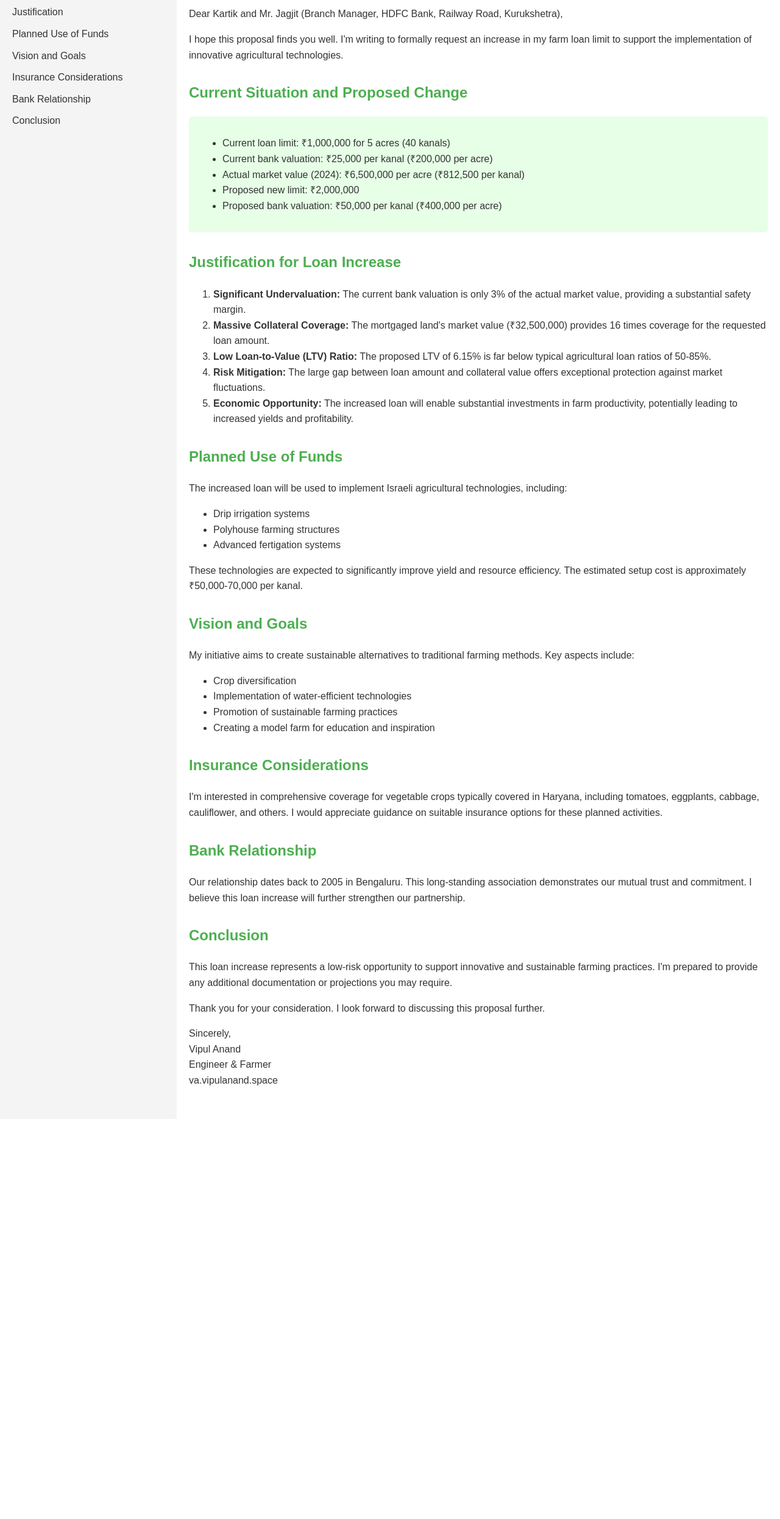
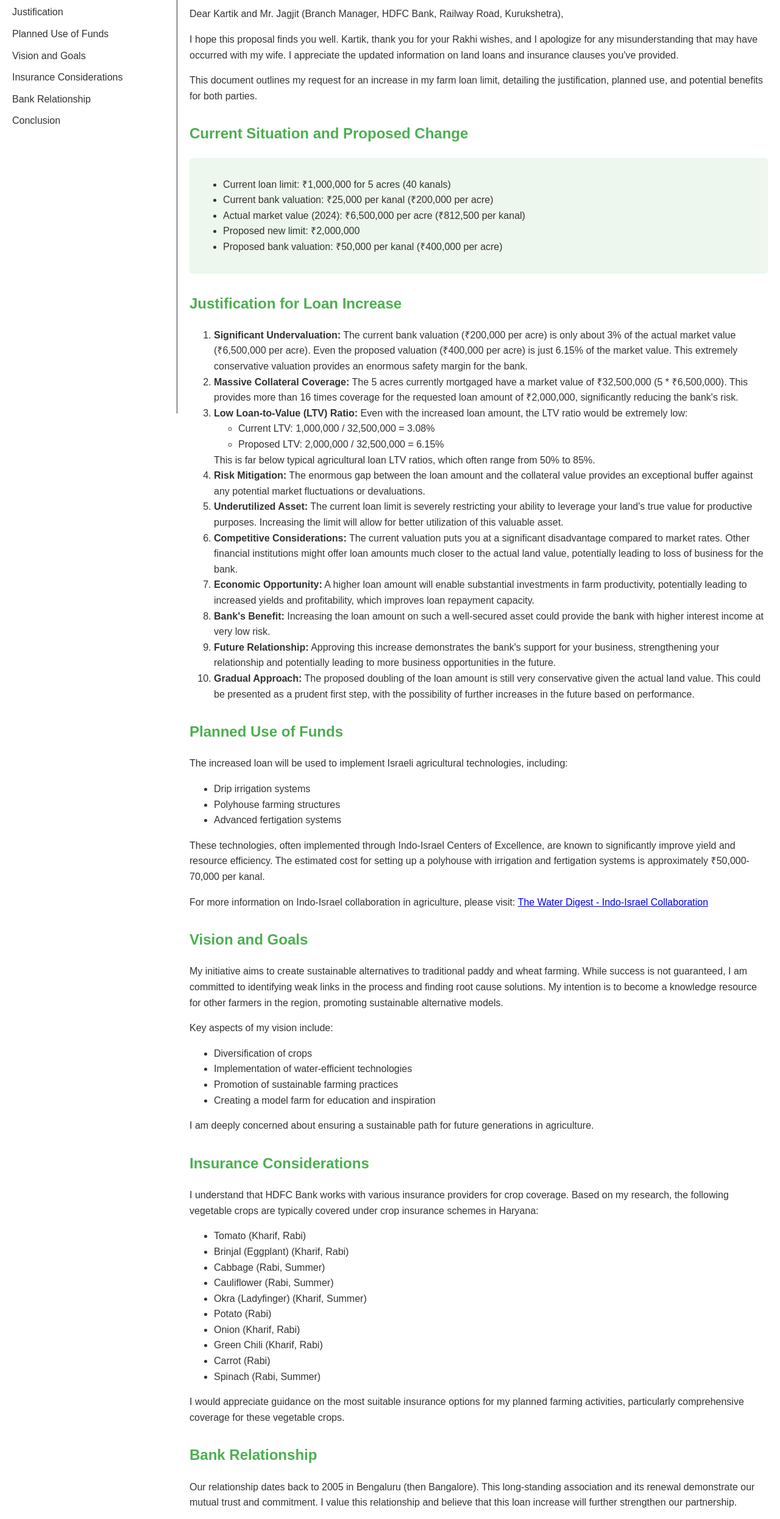
Before and after one commit to anandvip/hdfc-loan-file, a plain HTML site: page index.html in a window 1280 px wide. Shown: the part 162-2653 px from the top of the page at 61% size. Before the commit the page ends 1997 px from the top, so only its background shows below. Drawn offline with Linux system fonts and the light colour scheme.

Commit message:
Update index.html

```diff
--- a/index.html
+++ b/index.html
@@ -7,9 +7,13 @@
     <style>
         :root {
             --primary-color: #4CAF50;
-            --secondary-color: #45a049;
-            --background-color: #f4f4f4;
-            --text-color: #333;
+            --background-color: #ffffff;
+            --text-color: #333333;
+        }
+        .dark-mode {
+            --primary-color: #45a049;
+            --background-color: #333333;
+            --text-color: #ffffff;
         }
         body, html {
             margin: 0;
@@ -17,6 +21,7 @@
             font-family: Arial, sans-serif;
             line-height: 1.6;
             color: var(--text-color);
+            background-color: var(--background-color);
         }
         .container {
             display: flex;
@@ -26,15 +31,15 @@
             background-color: var(--background-color);
             width: 250px;
             padding: 20px;
-            transition: transform 0.3s ease-out;
-        }
-        aside.collapsed {
-            transform: translateX(-230px);
+            position: sticky;
+            top: 0;
+            height: 100vh;
+            overflow-y: auto;
+            border-right: 1px solid var(--text-color);
         }
         main {
             flex: 1;
             padding: 20px;
-            transition: margin-left 0.3s ease-out;
         }
         h1, h2, h3 {
             color: var(--primary-color);
@@ -52,42 +57,38 @@
         }
         .toggle-btn {
             background-color: var(--primary-color);
-            color: white;
+            color: var(--background-color);
             border: none;
             padding: 10px;
             cursor: pointer;
             position: fixed;
-            left: 250px;
-            top: 10px;
-            transition: left 0.3s ease-out;
-        }
-        .toggle-btn.collapsed {
-            left: 20px;
+            right: 20px;
+            top: 20px;
         }
         .section {
             margin-bottom: 30px;
         }
         .highlight {
-            background-color: #e6ffe6;
+            background-color: rgba(76, 175, 80, 0.1);
             padding: 15px;
             border-radius: 5px;
             margin: 10px 0;
         }
         @media (max-width: 768px) {
+            .container {
+                flex-direction: column;
+            }
             aside {
-                position: fixed;
-                height: 100%;
-                z-index: 1;
-            }
-            main {
-                margin-left: 0;
+                width: 100%;
+                height: auto;
+                position: static;
             }
         }
     </style>
 </head>
 <body>
     <div class="container">
-        <aside id="sidebar">
+        <aside>
             <nav>
                 <h2>Navigation</h2>
                 <ul>
@@ -103,15 +104,16 @@
             </nav>
         </aside>
 
-        <main id="main-content">
-            <button id="toggle-nav" class="toggle-btn">☰</button>
+        <main>
+            <button id="toggle-mode" class="toggle-btn">🌓</button>
 
             <h1>Farm Loan Increase Request - Vipul Anand</h1>
 
             <section id="introduction" class="section">
                 <h2>Introduction</h2>
                 <p>Dear Kartik and Mr. Jagjit (Branch Manager, HDFC Bank, Railway Road, Kurukshetra),</p>
-                <p>I hope this proposal finds you well. I'm writing to formally request an increase in my farm loan limit to support the implementation of innovative agricultural technologies.</p>
+                <p>I hope this proposal finds you well. Kartik, thank you for your Rakhi wishes, and I apologize for any misunderstanding that may have occurred with my wife. I appreciate the updated information on land loans and insurance clauses you've provided.</p>
+                <p>This document outlines my request for an increase in my farm loan limit, detailing the justification, planned use, and potential benefits for both parties.</p>
             </section>
 
             <section id="current-situation" class="section">
@@ -130,11 +132,21 @@
             <section id="justification" class="section">
                 <h2>Justification for Loan Increase</h2>
                 <ol>
-                    <li><strong>Significant Undervaluation:</strong> The current bank valuation is only 3% of the actual market value, providing a substantial safety margin.</li>
-                    <li><strong>Massive Collateral Coverage:</strong> The mortgaged land's market value (₹32,500,000) provides 16 times coverage for the requested loan amount.</li>
-                    <li><strong>Low Loan-to-Value (LTV) Ratio:</strong> The proposed LTV of 6.15% is far below typical agricultural loan ratios of 50-85%.</li>
-                    <li><strong>Risk Mitigation:</strong> The large gap between loan amount and collateral value offers exceptional protection against market fluctuations.</li>
-                    <li><strong>Economic Opportunity:</strong> The increased loan will enable substantial investments in farm productivity, potentially leading to increased yields and profitability.</li>
+                    <li><strong>Significant Undervaluation:</strong> The current bank valuation (₹200,000 per acre) is only about 3% of the actual market value (₹6,500,000 per acre). Even the proposed valuation (₹400,000 per acre) is just 6.15% of the market value. This extremely conservative valuation provides an enormous safety margin for the bank.</li>
+                    <li><strong>Massive Collateral Coverage:</strong> The 5 acres currently mortgaged have a market value of ₹32,500,000 (5 * ₹6,500,000). This provides more than 16 times coverage for the requested loan amount of ₹2,000,000, significantly reducing the bank's risk.</li>
+                    <li><strong>Low Loan-to-Value (LTV) Ratio:</strong> Even with the increased loan amount, the LTV ratio would be extremely low:
+                        <ul>
+                            <li>Current LTV: 1,000,000 / 32,500,000 = 3.08%</li>
+                            <li>Proposed LTV: 2,000,000 / 32,500,000 = 6.15%</li>
+                        </ul>
+                        This is far below typical agricultural loan LTV ratios, which often range from 50% to 85%.</li>
+                    <li><strong>Risk Mitigation:</strong> The enormous gap between the loan amount and the collateral value provides an exceptional buffer against any potential market fluctuations or devaluations.</li>
+                    <li><strong>Underutilized Asset:</strong> The current loan limit is severely restricting your ability to leverage your land's true value for productive purposes. Increasing the limit will allow for better utilization of this valuable asset.</li>
+                    <li><strong>Competitive Considerations:</strong> The current valuation puts you at a significant disadvantage compared to market rates. Other financial institutions might offer loan amounts much closer to the actual land value, potentially leading to loss of business for the bank.</li>
+                    <li><strong>Economic Opportunity:</strong> A higher loan amount will enable substantial investments in farm productivity, potentially leading to increased yields and profitability, which improves loan repayment capacity.</li>
+                    <li><strong>Bank's Benefit:</strong> Increasing the loan amount on such a well-secured asset could provide the bank with higher interest income at very low risk.</li>
+                    <li><strong>Future Relationship:</strong> Approving this increase demonstrates the bank's support for your business, strengthening your relationship and potentially leading to more business opportunities in the future.</li>
+                    <li><strong>Gradual Approach:</strong> The proposed doubling of the loan amount is still very conservative given the actual land value. This could be presented as a prudent first step, with the possibility of further increases in the future based on performance.</li>
                 </ol>
             </section>
 
@@ -146,36 +158,52 @@
                     <li>Polyhouse farming structures</li>
                     <li>Advanced fertigation systems</li>
                 </ul>
-                <p>These technologies are expected to significantly improve yield and resource efficiency. The estimated setup cost is approximately ₹50,000-70,000 per kanal.</p>
+                <p>These technologies, often implemented through Indo-Israel Centers of Excellence, are known to significantly improve yield and resource efficiency. The estimated cost for setting up a polyhouse with irrigation and fertigation systems is approximately ₹50,000-70,000 per kanal.</p>
+                <p>For more information on Indo-Israel collaboration in agriculture, please visit: <a href="https://thewaterdigest.com/indo-israel-collaboration-paves-the-way-for-smart-agricultural-revolution-in-india/" target="_blank">The Water Digest - Indo-Israel Collaboration</a></p>
             </section>
 
             <section id="vision-goals" class="section">
                 <h2>Vision and Goals</h2>
-                <p>My initiative aims to create sustainable alternatives to traditional farming methods. Key aspects include:</p>
+                <p>My initiative aims to create sustainable alternatives to traditional paddy and wheat farming. While success is not guaranteed, I am committed to identifying weak links in the process and finding root cause solutions. My intention is to become a knowledge resource for other farmers in the region, promoting sustainable alternative models.</p>
+                <p>Key aspects of my vision include:</p>
                 <ul>
-                    <li>Crop diversification</li>
+                    <li>Diversification of crops</li>
                     <li>Implementation of water-efficient technologies</li>
                     <li>Promotion of sustainable farming practices</li>
                     <li>Creating a model farm for education and inspiration</li>
                 </ul>
+                <p>I am deeply concerned about ensuring a sustainable path for future generations in agriculture.</p>
             </section>
 
             <section id="insurance" class="section">
                 <h2>Insurance Considerations</h2>
-                <p>I'm interested in comprehensive coverage for vegetable crops typically covered in Haryana, including tomatoes, eggplants, cabbage, cauliflower, and others. I would appreciate guidance on suitable insurance options for these planned activities.</p>
+                <p>I understand that HDFC Bank works with various insurance providers for crop coverage. Based on my research, the following vegetable crops are typically covered under crop insurance schemes in Haryana:</p>
+                <ul>
+                    <li>Tomato (Kharif, Rabi)</li>
+                    <li>Brinjal (Eggplant) (Kharif, Rabi)</li>
+                    <li>Cabbage (Rabi, Summer)</li>
+                    <li>Cauliflower (Rabi, Summer)</li>
+                    <li>Okra (Ladyfinger) (Kharif, Summer)</li>
+                    <li>Potato (Rabi)</li>
+                    <li>Onion (Kharif, Rabi)</li>
+                    <li>Green Chili (Kharif, Rabi)</li>
+                    <li>Carrot (Rabi)</li>
+                    <li>Spinach (Rabi, Summer)</li>
+                </ul>
+                <p>I would appreciate guidance on the most suitable insurance options for my planned farming activities, particularly comprehensive coverage for these vegetable crops.</p>
             </section>
 
             <section id="relationship" class="section">
                 <h2>Bank Relationship</h2>
-                <p>Our relationship dates back to 2005 in Bengaluru. This long-standing association demonstrates our mutual trust and commitment. I believe this loan increase will further strengthen our partnership.</p>
+                <p>Our relationship dates back to 2005 in Bengaluru (then Bangalore). This long-standing association and its renewal demonstrate our mutual trust and commitment. I value this relationship and believe that this loan increase will further strengthen our partnership.</p>
             </section>
 
             <section id="conclusion" class="section">
                 <h2>Conclusion</h2>
-                <p>This loan increase represents a low-risk opportunity to support innovative and sustainable farming practices. I'm prepared to provide any additional documentation or projections you may require.</p>
-                <p>Thank you for your consideration. I look forward to discussing this proposal further.</p>
-                <p>Sincerely,<br>
-                Vipul Anand<br>
+                <p>I believe this loan increase represents a low-risk opportunity for HDFC Bank to support innovative and sustainable farming practices. The proposed increase is well-secured and aligns with both my vision for sustainable agriculture and the bank's interest in supporting rural development.</p>
+                <p>I am prepared to provide any additional documentation or projections you may require to support this request. Thank you for your time and consideration. I look forward to discussing this proposal further and answering any questions you may have.</p>
+                <p>Sincerely,</p>
+                <p>Vipul Anand<br>
                 Engineer & Farmer<br>
                 va.vipulanand.space</p>
             </section>
@@ -183,14 +211,11 @@
     </div>
 
     <script>
-        const sidebar = document.getElementById('sidebar');
-        const mainContent = document.getElementById('main-content');
-        const toggleBtn = document.getElementById('toggle-nav');
+        const toggleBtn = document.getElementById('toggle-mode');
+        const body = document.body;
 
         toggleBtn.addEventListener('click', () => {
-            sidebar.classList.toggle('collapsed');
-            mainContent.classList.toggle('expanded');
-            toggleBtn.classList.toggle('collapsed');
+            body.classList.toggle('dark-mode');
         });
 
         // Smooth scrolling for anchor links
@@ -200,11 +225,6 @@
                 document.querySelector(this.getAttribute('href')).scrollIntoView({
                     behavior: 'smooth'
                 });
-                // Close sidebar on mobile after clicking a link
-                if (window.innerWidth <= 768) {
-                    sidebar.classList.add('collapsed');
-                    toggleBtn.classList.add('collapsed');
-                }
             });
         });
     </script>
```
